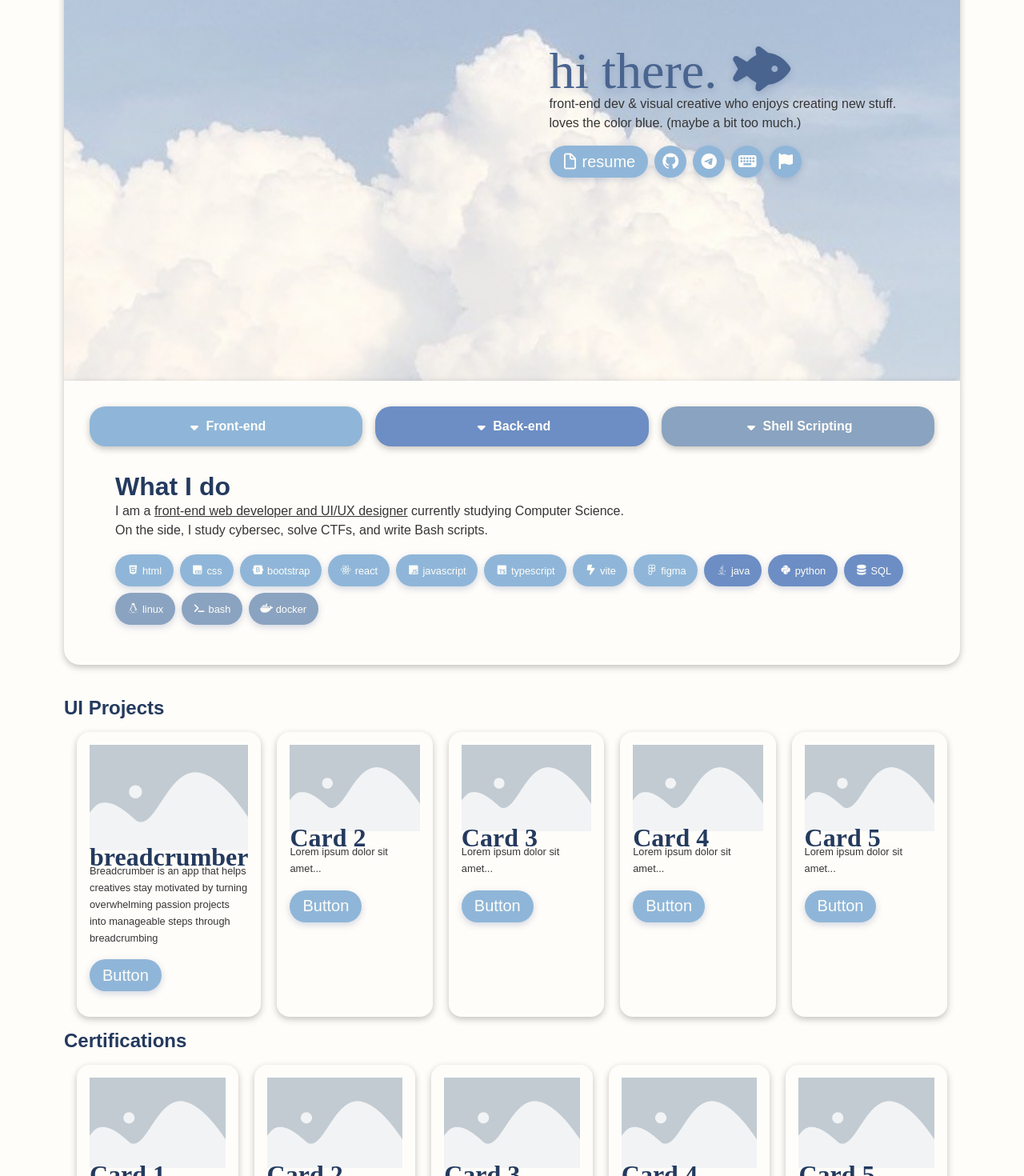
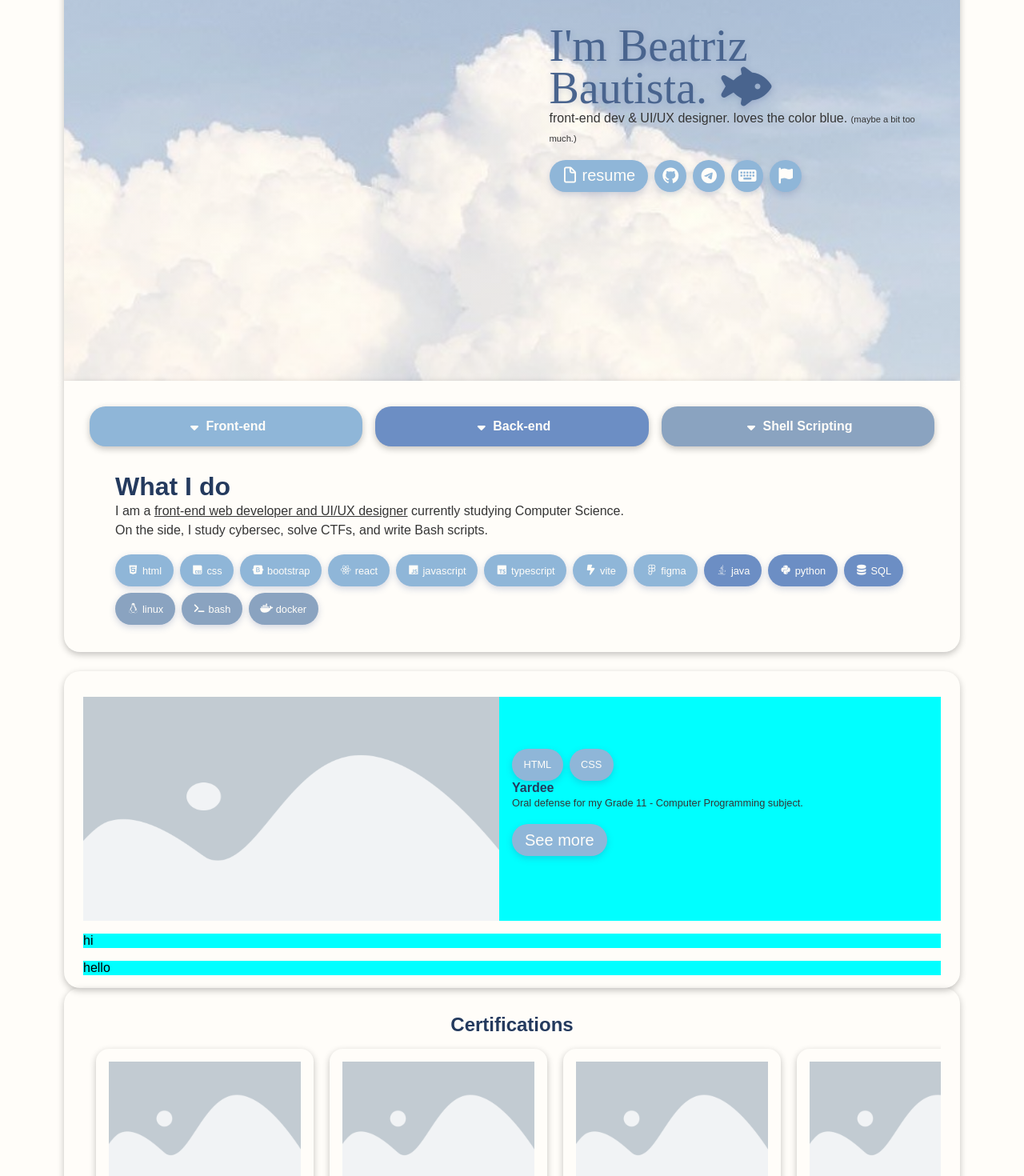
Before and after one commit to bearbau/portfolio, a React (Vite) app: page / in a window 1280 px wide. Shown: the part 280-1750 px from the top of the page at 80% size. Built offline with nearby package versions, Linux system fonts and the light colour scheme; a web font is replaced by a local one.

Commit message:
fixed project layout

```diff
--- a/src/components/Card.tsx
+++ b/src/components/Card.tsx
@@ -2,21 +2,14 @@ interface CardProps {
   image: string;
   title: string;
   subtitle: string;
-  buttonText: string;
 }
 
-export default function Card({
-  image,
-  title,
-  subtitle,
-  buttonText,
-}: CardProps) {
+export default function Card({ image, title, subtitle }: CardProps) {
   return (
     <div className="card">
-      <img src={image} />
-      <span className="title">{title}</span>
+      <img src={image} style={{ height: "20vh" }} />
+      <h1 className="title">{title}</h1>
       <p className="subtitle">{subtitle}</p>
-      <button className="link">{buttonText}</button>
     </div>
   );
 }
--- a/src/components/Carousel.tsx
+++ b/src/components/Carousel.tsx
@@ -4,7 +4,6 @@ interface CardData {
   image: string;
   title: string;
   subtitle: string;
-  buttonText: string;
 }
 
 interface CarouselProps {
@@ -15,7 +14,7 @@ interface CarouselProps {
 export default function Carousel({ title, cards }: CarouselProps) {
   return (
     <div className="container">
-      <h1>{title}</h1>
+      <h1 style={{ textAlign: "center" }}>{title}</h1>
       <div className="carousel">
         {cards.map((card, index) => (
           <Card key={index} {...card} />
--- a/src/components/Hero.tsx
+++ b/src/components/Hero.tsx
@@ -7,12 +7,13 @@ export default function Hero() {
         <div className="hero-spacer"></div>
         <div className="hero-content">
           <span className="hero-title">
-            hi there.&nbsp;<i className="fa-solid fa-fish-fins"></i>
+            I'm Beatriz Bautista.&nbsp;
+            <i className="fa-solid fa-fish-fins"></i>
           </span>
 
           <p>
-            front-end dev & visual creative who enjoys creating new stuff. loves
-            the color blue. (maybe a bit too much.)
+            front-end dev & UI/UX designer. loves the color blue.{" "}
+            <span style={{ fontSize: "0.7rem" }}>(maybe a bit too much.)</span>
           </p>
           <div className="btn-row">
             <button className="link">
--- a/src/routes/Home.tsx
+++ b/src/routes/Home.tsx
@@ -1,71 +1,42 @@
 import placeholder from "../assets/placeholder.jpg";
 import Carousel from "../components/Carousel";
 import Hero from "../components/Hero";
-
-const uiProjects = [
-  {
-    image: placeholder,
-    title: "breadcrumber",
-    subtitle:
-      "Breadcrumber is an app that helps creatives stay motivated by turning overwhelming passion projects into manageable steps through breadcrumbing",
-    buttonText: "Button",
-  },
-  {
-    image: placeholder,
-    title: "Card 2",
-    subtitle: "Lorem ipsum dolor sit amet...",
-    buttonText: "Button",
-  },
-  {
-    image: placeholder,
-    title: "Card 3",
-    subtitle: "Lorem ipsum dolor sit amet...",
-    buttonText: "Button",
-  },
-  {
-    image: placeholder,
-    title: "Card 4",
-    subtitle: "Lorem ipsum dolor sit amet...",
-    buttonText: "Button",
-  },
-  {
-    image: placeholder,
-    title: "Card 5",
-    subtitle: "Lorem ipsum dolor sit amet...",
-    buttonText: "Button",
-  },
-];
 
 const certifications = [
   {
     image: placeholder,
     title: "Card 1",
     subtitle: "Lorem ipsum dolor sit amet...",
-    buttonText: "Button",
   },
   {
     image: placeholder,
     title: "Card 2",
     subtitle: "Lorem ipsum dolor sit amet...",
-    buttonText: "Button",
   },
   {
     image: placeholder,
     title: "Card 3",
     subtitle: "Lorem ipsum dolor sit amet...",
-    buttonText: "Button",
   },
   {
     image: placeholder,
     title: "Card 4",
     subtitle: "Lorem ipsum dolor sit amet...",
-    buttonText: "Button",
   },
   {
     image: placeholder,
     title: "Card 5",
     subtitle: "Lorem ipsum dolor sit amet...",
-    buttonText: "Button",
+  },
+  {
+    image: placeholder,
+    title: "Card 6",
+    subtitle: "Lorem ipsum dolor sit amet...",
+  },
+  {
+    image: placeholder,
+    title: "Card 6",
+    subtitle: "Lorem ipsum dolor sit amet...",
   },
 ];
 
@@ -73,7 +44,31 @@ export default function Home() {
   return (
     <>
       <Hero />
-      <Carousel title="UI Projects" cards={uiProjects} />
+      <div className="proj-container">
+        <div className="proj-row" style={{ backgroundColor: "aqua" }}>
+          <div className="proj-preview">
+            <img src={placeholder} style={{ height: "35vh" }}></img>
+          </div>
+          <div className="proj-content">
+            <div className="stack-row">
+              <button className="stack">HTML</button>
+              <button className="stack">CSS</button>
+            </div>
+            <h1 className="title">Yardee</h1>
+            <p className="subtitle">
+              Oral defense for my Grade 11 - Computer Programming subject.
+            </p>
+            <button className="link">See more</button>
+          </div>
+        </div>
+
+        <div className="proj-col" style={{ backgroundColor: "aqua" }}>
+          hi
+        </div>
+        <div className="proj-col" style={{ backgroundColor: "aqua" }}>
+          hello
+        </div>
+      </div>
       <Carousel title="Certifications" cards={certifications} />
     </>
   );
--- a/src/style.css
+++ b/src/style.css
@@ -217,26 +217,26 @@ video {
 
 .hero-title {
   font-family: 'DM Serif Text', serif;
-  font-size: clamp(1.8rem, 5vw, 4rem);
+  font-size: clamp(1.5rem, 4.5vw, 3.5rem);
   color: #49648e;
   text-shadow: rgba(61, 87, 152, 0.24) 0px 3px 8px;
-  line-height: 3rem;
+  line-height: 2.5rem;
 }
 
 /* section 2 (skillset) */
 .hero-bottom {
   display: flex;
   flex-direction: column;
-  padding: 2rem;
+  padding: 2rem 2rem 1rem 2rem;
   margin: 0rem 0rem 3rem 0rem;
   border-radius: 0px 0px 20px 20px;
   align-items: stretch;
   background-color: var(--light);
   box-shadow: rgba(0, 0, 0, 0.24) 0px 3px 8px;
   position: relative;
-  margin: 0px 0px 5vh 0px;
+  margin: 0px 0px 3vh 0px;
   scroll-snap-align: start;
-  scroll-margin-top: 2rem;
+  scroll-margin-top: 1rem;
 }
 
 .nav-container {
@@ -319,37 +319,50 @@ button.stack:hover {
   box-shadow: rgba(61, 87, 152, 0.24) 0px 3px 8px;
 }
 
-/* carousels ------------------------------------------------------------------------ */
+/* projects ------------------------------------------------------------------------ */
+.proj-container {
+  scroll-snap-align: start;
+  scroll-margin-top: 2rem;
+  display: flex;
+  flex-direction: column;
+  border-radius: 20px;
+  padding: 2rem 1.5rem 1rem 1.5rem;
+  box-shadow: rgba(0, 0, 0, 0.24) 0px 3px 8px;
+  gap: 1rem;
+}
 
+.proj-row {
+  display: flex;
+  flex-direction: row;
+  align-items: space-between;
+}
 
+.proj-preview {
+  display: flex;
+  flex: 50%;
+  flex-direction: column;
+  justify-content: center;
+}
 
+.proj-content {
+  display: flex;
+  flex: 50%;
+  padding: 1rem;
+  flex-direction: column;
+  justify-content: center;
+}
 
-/* skills navigation */
-
-/* container contents */
+/* carousel for certification ------------------------------------------------------------------------ */
 .container {
   scroll-snap-align: start;
- scroll-margin-top: 2rem;
+  scroll-margin-top: 2rem;
   display: flex;
   flex-direction: column;
+  border-radius: 20px;
+  padding: 2rem 1.5rem 1rem 1.5rem;
+  box-shadow: rgba(0, 0, 0, 0.24) 0px 3px 8px;
 }
 
-.container-row {
-  display: flex;
-  flex-direction: row;
-  padding: 2rem 0rem;
-}
-
-.col {
-  display: flex;
-  flex-direction: column;  /* customize flex percentage to liking */
-  padding: 1rem;
-  justify-content: center;
-  align-items: flex-start;
-}
-
-
-/* carousel */
 .carousel {
   display: flex;
   flex-direction: row;
@@ -364,32 +377,57 @@ button.stack:hover {
   display: none;
 }
 
-/* make responsive later https://www.w3schools.com/html/html_responsive.asp */
+/* card contents */
+
 .card {
   display: flex;
   flex-direction: column;
   max-width: 300px;
   height: auto;
   padding: 16px;
+  gap: 0.5rem;
   border-radius: 16px;
   background-color: var(--light);
   transition: background-color 0.3s ease;
   box-shadow: rgba(0, 0, 0, 0.24) 0px 3px 8px;
+  flex-shrink: 0;
 }
 
 .card:hover {
   background-color: var(--light-hover);
 }
 
+/* container contents */
+
+.container-row {
+  display: flex;
+  flex-direction: row;
+  padding: 2rem 0rem;
+}
+
+
+.col {
+  display: flex;
+  flex-direction: column;  /* customize flex percentage to liking */
+  padding: 1rem;
+  justify-content: center;
+  align-items: flex-start;
+}
+
+
+/* carousel */
+
+
+/* make responsive later https://www.w3schools.com/html/html_responsive.asp */
+
+
 .title {
-  font-family: 'DM Serif Text', serif;
-  font-size: 2rem;
   font-weight: bold;
+  font-size: 1rem;
   color: var(--dark);
 }
 
 .subtitle {
-  font-family: 'Inter Variable', sans-serif;
   font-size: 0.8rem;
   line-height: 1.3rem;
 }
```
